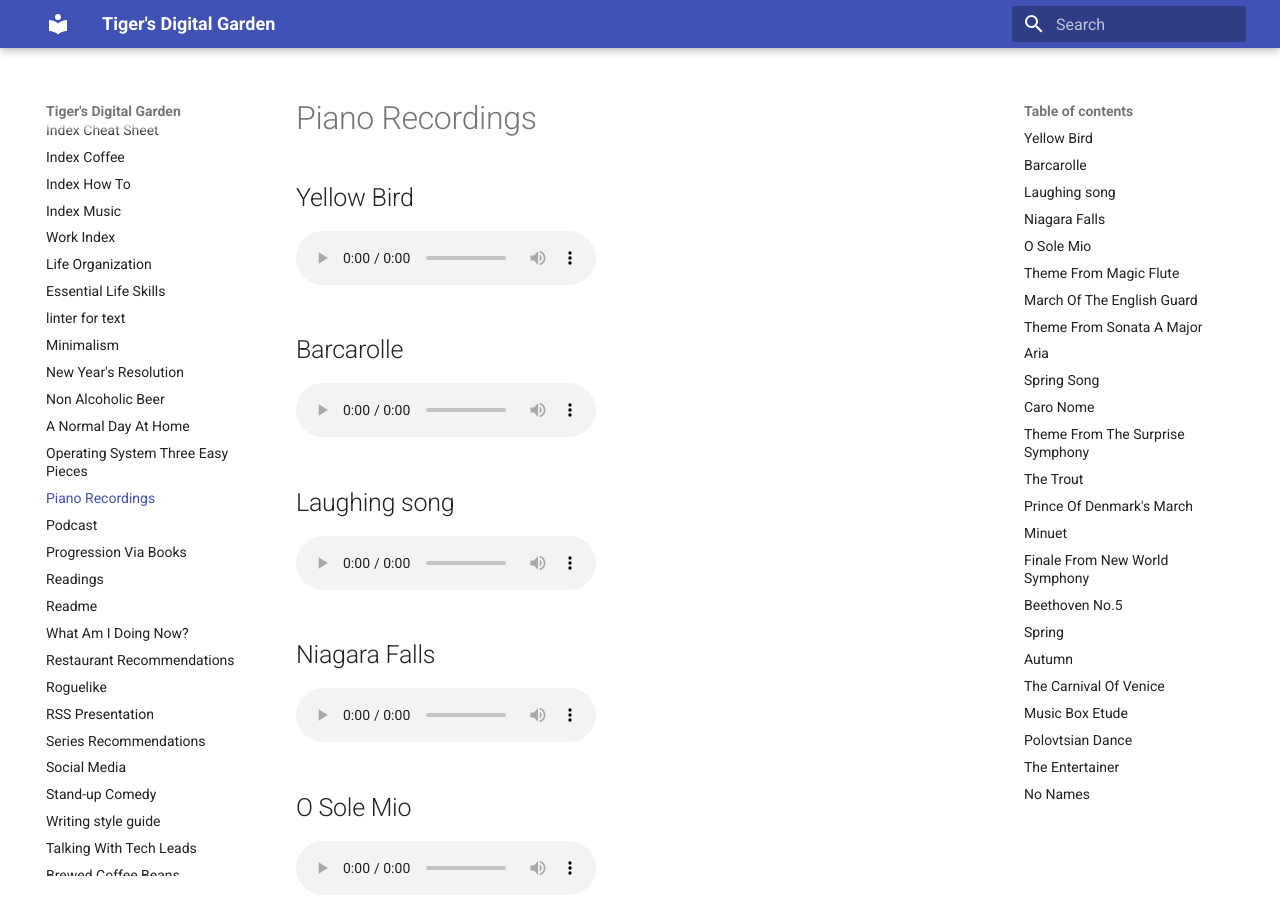
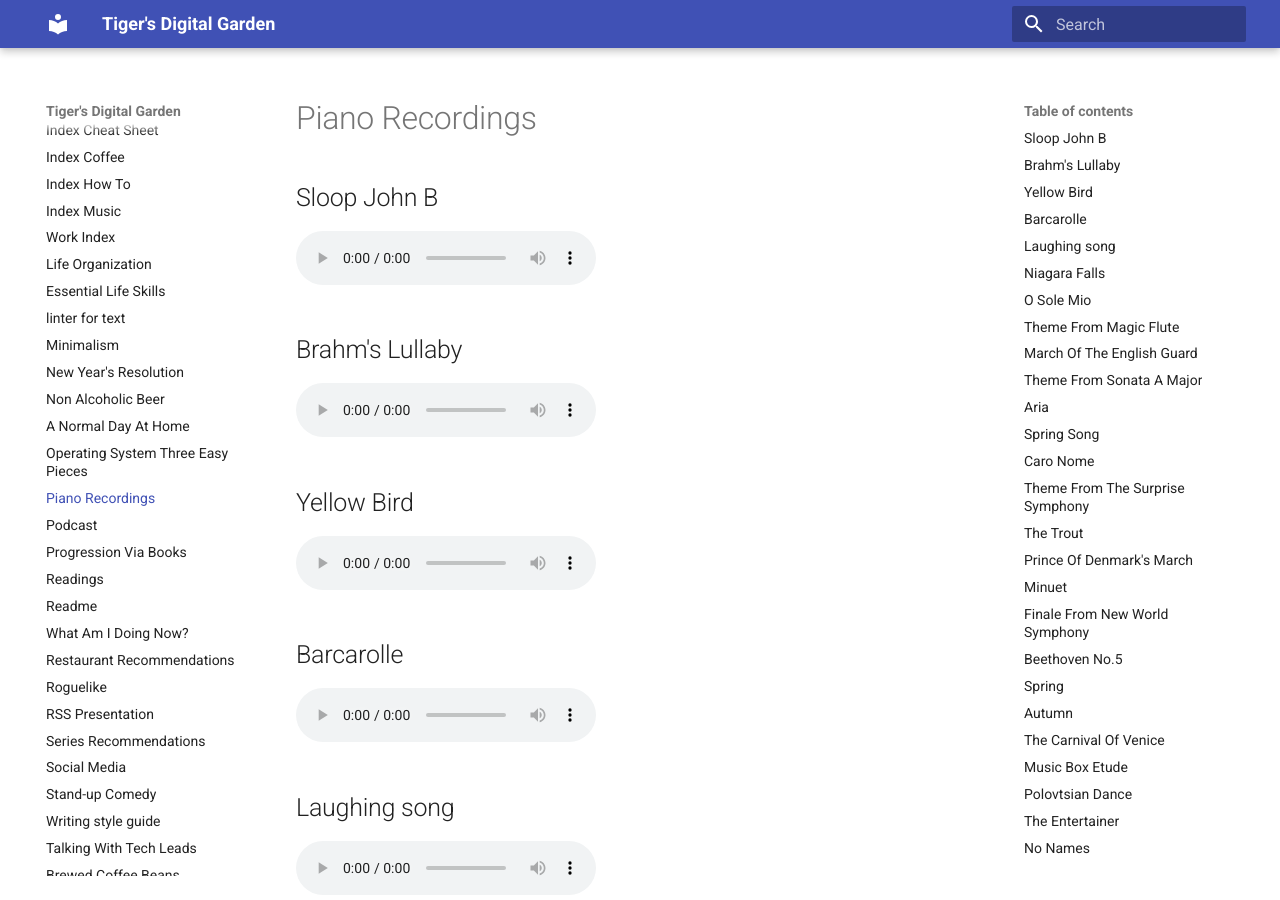
Before and after one commit to ynotstartups/notes, an MkDocs documentation site: the page built from notes/piano-recordings.md, in a window 1280 px wide and 900 px high. Built offline with MkDocs 1.6.1 and Material for MkDocs 9.7.7, drawn with Linux system fonts in a browser that asks for light colours.

Commit message:
add recordings

```diff
--- a/notes/piano-recordings.md
+++ b/notes/piano-recordings.md
@@ -1,4 +1,16 @@
 # Piano Recordings
+
+## Sloop John B
+
+<audio controls>
+  <source src="../recordings/sloop-john-b.mp3" type="audio/mpeg">
+</audio>
+
+## Brahm's Lullaby
+
+<audio controls>
+  <source src="../recordings/brahms-lullaby.mp3" type="audio/mpeg">
+</audio>
 
 ## Yellow Bird
 
```
Also changed, not shown: 2 other files.
